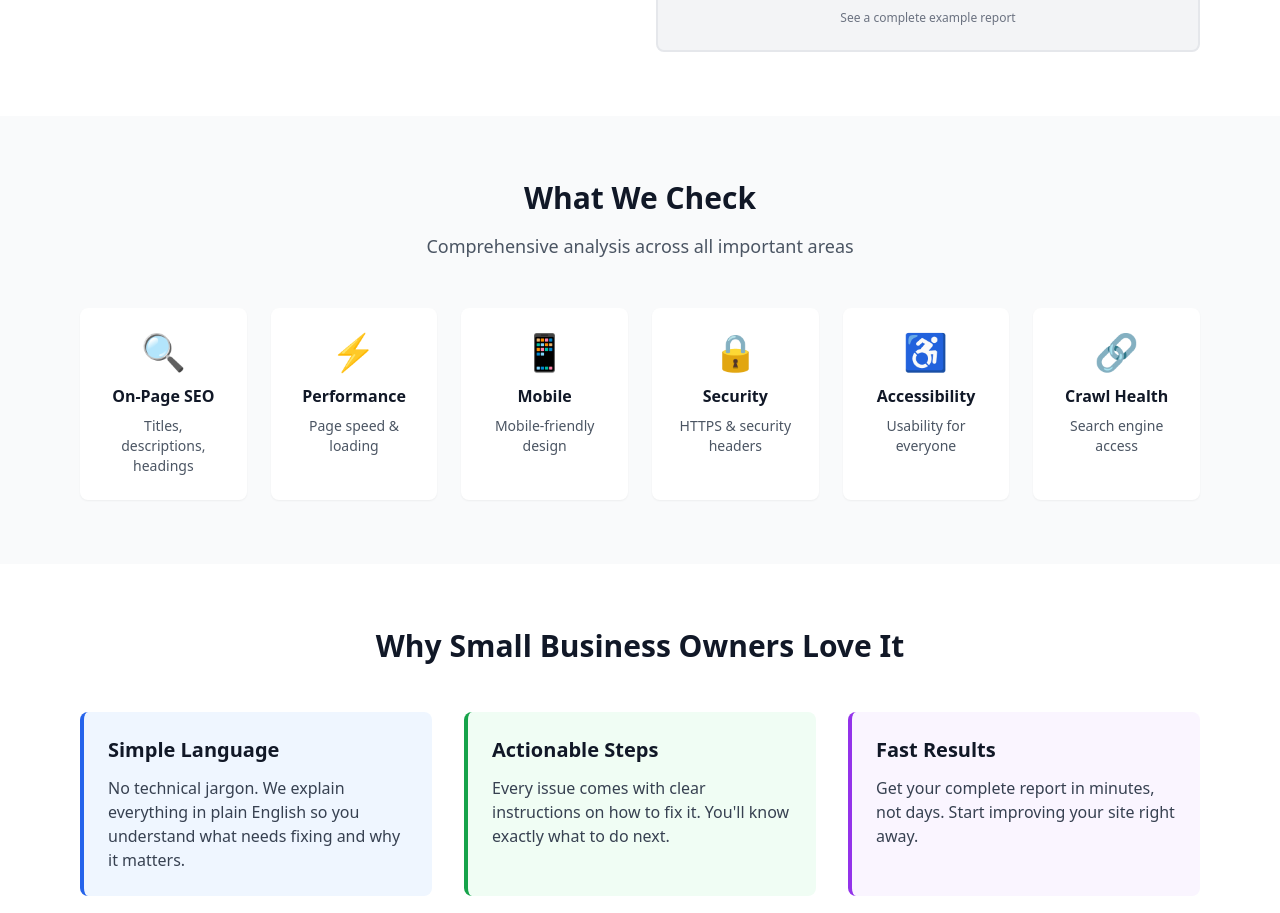
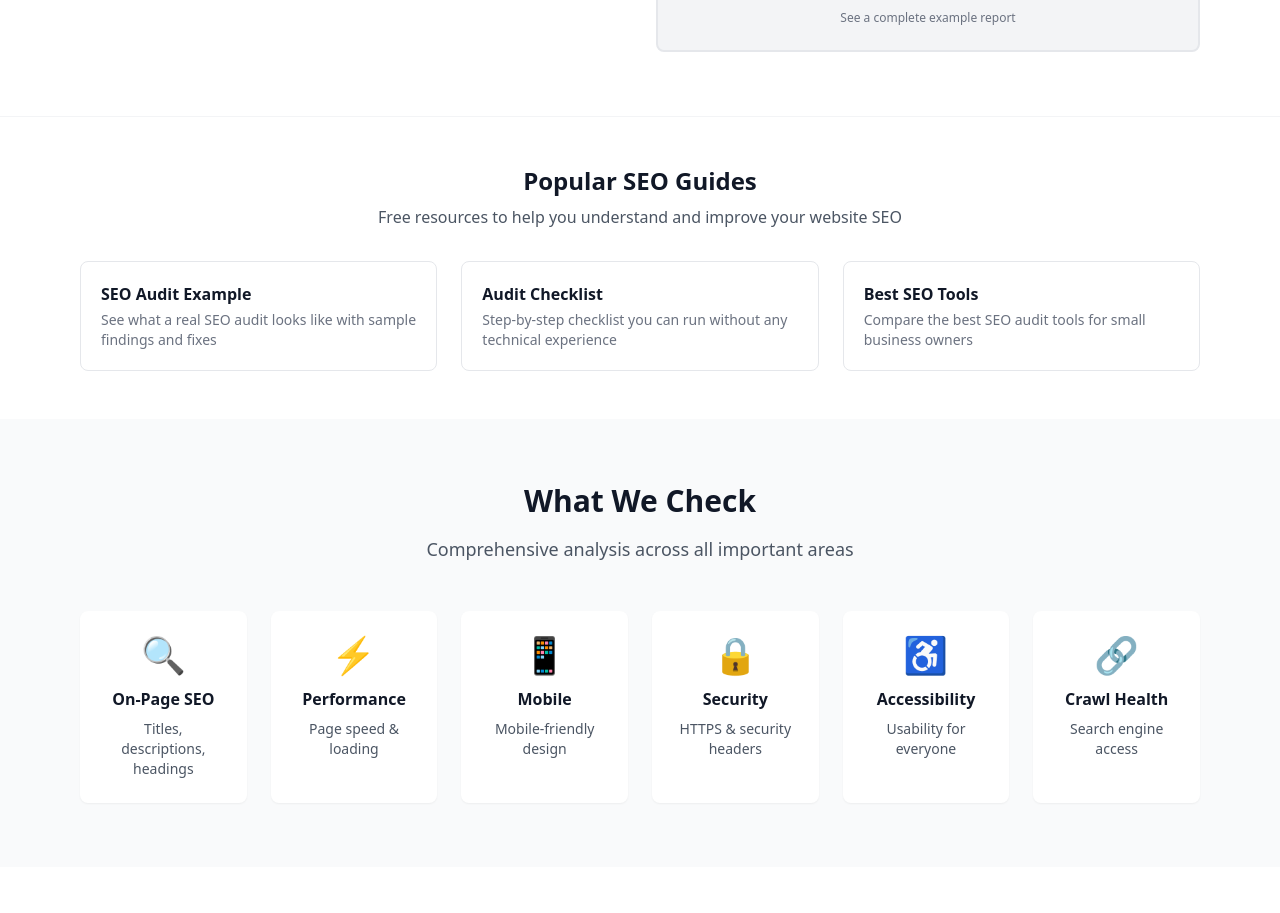
Before and after one commit to Mreoch1/checksite, a Next.js app: page / in a window 1280 px wide. Shown: the part 1900-2813 px from the top of the page. Built offline with nearby package versions, Linux system fonts and the light colour scheme; no server answers.

Commit message:
Add Popular Resources section to homepage for better internal linking depth

```diff
--- a/app/page.tsx
+++ b/app/page.tsx
@@ -375,6 +375,30 @@ export default function Home() {
         </div>
       </section>
 
+      {/* Popular Resources Section - Added for SEO internal linking */}
+      <section className="bg-white py-12 border-t border-gray-100">
+        <div className="max-w-6xl mx-auto px-4">
+          <div className="text-center mb-8">
+            <h2 className="text-2xl font-bold text-gray-900 mb-2">Popular SEO Guides</h2>
+            <p className="text-gray-600">Free resources to help you understand and improve your website SEO</p>
+          </div>
+          <div className="grid md:grid-cols-3 gap-6">
+            <Link href="/resources/seo-audit-example-for-small-business" className="group bg-white border border-gray-200 rounded-lg p-5 hover:shadow-md hover:border-blue-300 transition-all">
+              <h3 className="font-semibold text-gray-900 group-hover:text-blue-600 mb-1">SEO Audit Example</h3>
+              <p className="text-sm text-gray-500">See what a real SEO audit looks like with sample findings and fixes</p>
+            </Link>
+            <Link href="/resources/website-seo-audit-checklist-for-beginners" className="group bg-white border border-gray-200 rounded-lg p-5 hover:shadow-md hover:border-blue-300 transition-all">
+              <h3 className="font-semibold text-gray-900 group-hover:text-blue-600 mb-1">Audit Checklist</h3>
+              <p className="text-sm text-gray-500">Step-by-step checklist you can run without any technical experience</p>
+            </Link>
+            <Link href="/resources/best-seo-audit-tools-for-small-business" className="group bg-white border border-gray-200 rounded-lg p-5 hover:shadow-md hover:border-blue-300 transition-all">
+              <h3 className="font-semibold text-gray-900 group-hover:text-blue-600 mb-1">Best SEO Tools</h3>
+              <p className="text-sm text-gray-500">Compare the best SEO audit tools for small business owners</p>
+            </Link>
+          </div>
+        </div>
+      </section>
+
       {/* What We Check Section */}
       <section className="bg-gray-50 py-16">
         <div className="max-w-6xl mx-auto px-4">
```
